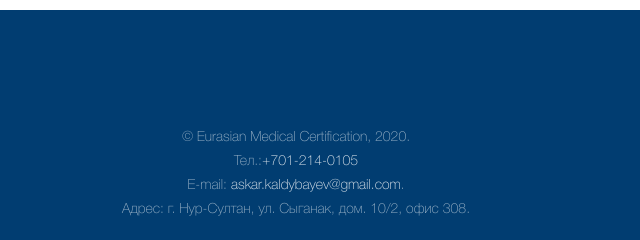
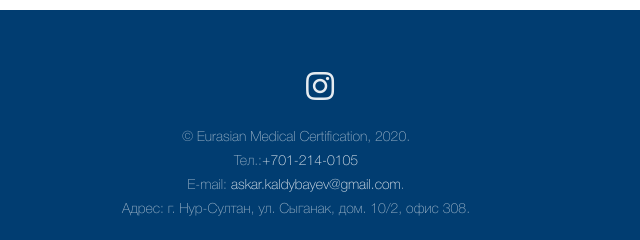
Before and after one commit to KamillaManakova/emc.github.io, a plain HTML site: page index.html in a window 1280 px wide. Shown: the part 4920-5160 px from the top of the page, 344-984 px from the left. Drawn offline with Linux system fonts and the light colour scheme.

Commit message:
Update index.html

```diff
--- a/index.html
+++ b/index.html
@@ -117,7 +117,7 @@
 		<ul>
 			<!--<li><a href="#"><i class="fa fa-twitter-square"></i></a></li>-->
 			<li><a href="#"><i class="fa fa-facebook-square"></i></a></li>
-      <li><a href="#"><i class="fa fa-instagram-square"></i></a></li>
+      <li><a href="#"><i class="fab fa-instagram-square"></i></a></li>
 			<!--<li><a href="#"><i class="fa fa-snapchat-square"></i></a></li>
 			<li><a href="#"><i class="fa fa-pinterest-square"></i></a></li>
 			<li><a href="#"><i class="fa fa-github-square""></i></a></li>-->
```
